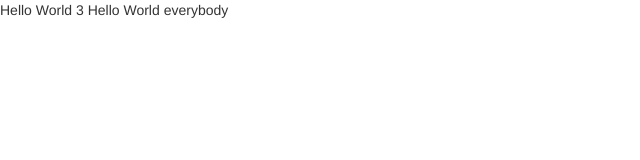
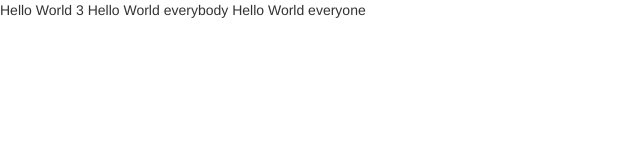
Before and after one commit to BejaiaTeam/Site-Web, a plain HTML site: page Accueil.html in a window 1280 px wide. Shown: the whole page, without its empty margins (0-640 px from the left). Drawn offline with Linux system fonts and the light colour scheme.

Commit message:
Test stash

```diff
--- a/Accueil.html
+++ b/Accueil.html
@@ -7,5 +7,6 @@
 <body>
 Hello World 3
 Hello World everybody
+Hello World everyone
 </body>
 </html>
```
